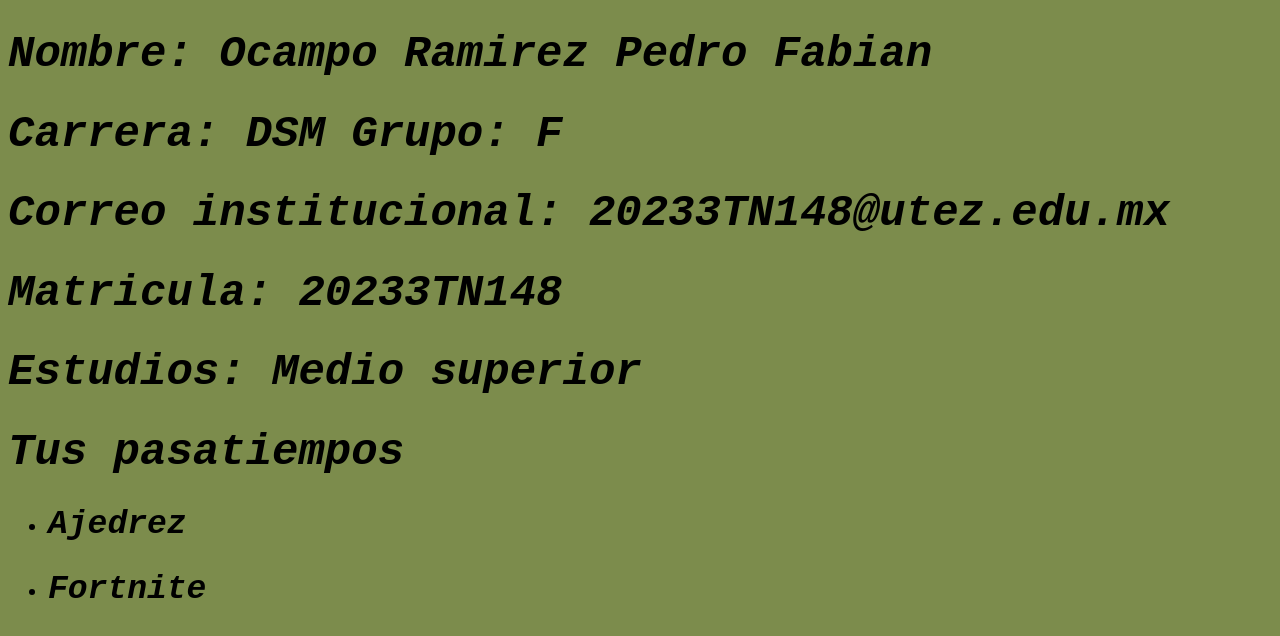
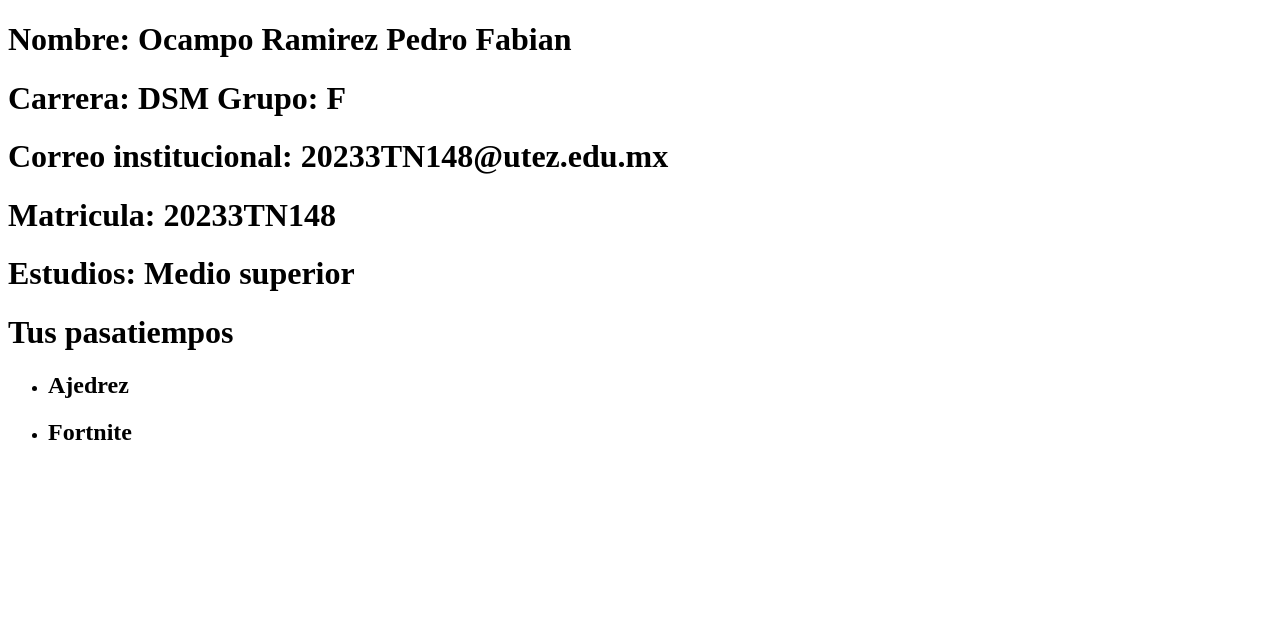
Before and after one commit to FLOLLO22/3F, a plain HTML site: page 20233tn148.html in a window 1280 px wide. Drawn offline with Linux system fonts and the light colour scheme.

Commit message:
Update 20233tn148.html

```diff
--- a/20233tn148.html
+++ b/20233tn148.html
@@ -5,14 +5,6 @@
     <meta name="viewport" content="width=device-width, initial-scale=1.0">
     <title>Mi pagina de prueba</title>
 </head>
-<style>
-    body{
-        background-color: rgb(124, 140, 76);
-        font-size: 22px;
-        font-family: monospace;
-        font-style: oblique;
-    }
-</style>
 <body>
     <h1>Nombre: Ocampo Ramirez Pedro Fabian</h1>
     <h1>Carrera: DSM Grupo: F</h1>
```
